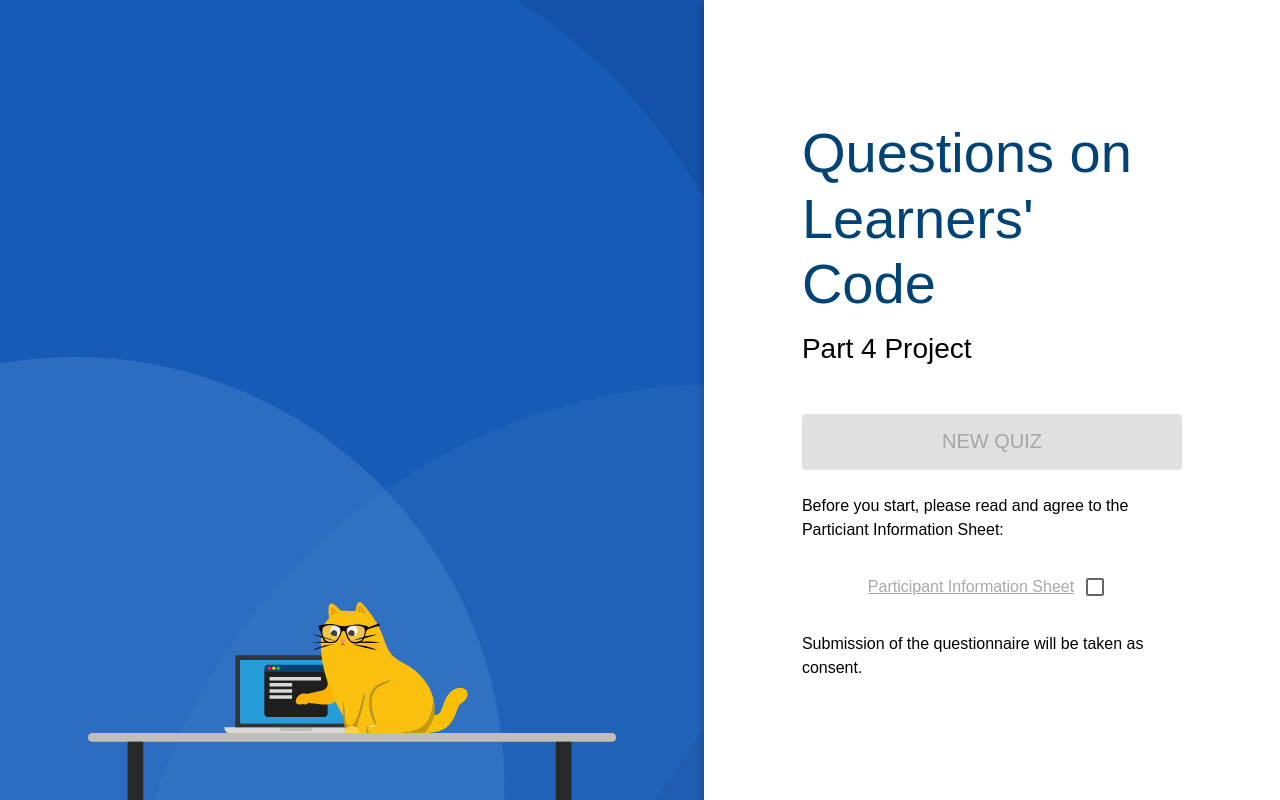
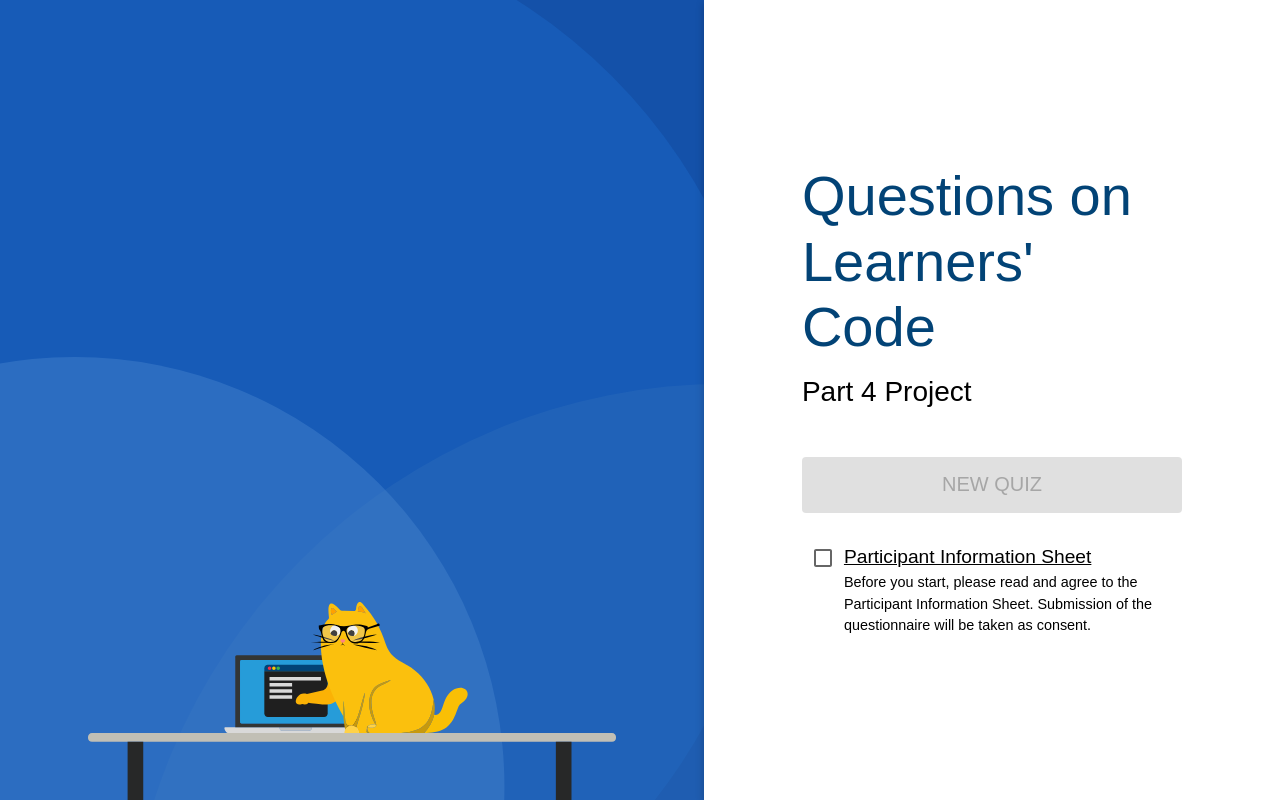
Before and after one commit to qlcPartFourProject/part-4-project-qlcs, a React (Vite) app: page / in a window 1280 px wide. Built offline with nearby package versions, Linux system fonts and the light colour scheme; no server answers; a web font is replaced by a local one.

Commit message:
feat: re-styled the home page PIS prompt

```diff
--- a/config.json
+++ b/config.json
@@ -1,6 +1,6 @@
 {
     "SERVER": {
-        "BASE_URL": "https://qlc-part-4-project.azurewebsites.net/api/",
+        "BASE_URL": "http://127.0.0.1:5000/api/",
         "RESOURCE": {
             "USER_ENDPOINT": "user/",
             "QUIZ_ENDPOINT": "quiz/",
--- a/src/pages/home/HomePage.tsx
+++ b/src/pages/home/HomePage.tsx
@@ -76,42 +76,55 @@ const HomePage = () => {
               onClick={handleOpenModal}
               disabled={!tacAccepted}
               >New Quiz</Button>
-            <Typography>
-                Before you start, please read and agree to the Particiant Information Sheet:
-            </Typography>
+
             <Box
               sx={{
                   // outline: '1px solid black',
                   display: 'flex',
-                  justifyContent: 'center',
-                  alignItems: 'center',
+                  justifyContent: 'start',
+                  alignItems: 'start',
+                  width: '100%'
               }}
               >
-              <Typography
+                <Box
                 sx={{
-                  textDecoration: 'underline',
-                  cursor: 'pointer',
-                  color: Colour.Secondary.L2,
-                  ':hover': {
-                    color: Colour.Secondary.L1,
-                  },
-                  ':active': {
-                    color: Colour.Secondary.L2,
-                  }
+
                 }}
-                onClick={() => setShowTac(prev => !prev)}
-                >Participant Information Sheet</Typography>
+                >
               <Checkbox
                   checked={tacAccepted}
                   onClick={handleTacOnClick}
                   style={{
-                      transition: '1s ease'
+                      transition: '1s ease',
                   }}
                   />
+                </Box>
+              <Box>
+                <Typography
+                  fontWeight='500'
+                  fontSize='1.2rem'
+                  sx={{
+                    pt: 'calc(.2rem * 2)',
+                    textDecoration: 'underline',
+                    cursor: 'pointer',
+                    ':hover': {
+                      color: tacAccepted ? '' : Colour.Secondary.L1
+                    },
+                    ':active': {
+                      color: Colour.Secondary.L2
+                    }
+                  }}
+                  onClick={() => setShowTac(prev => !prev)}
+                  >Participant Information Sheet</Typography>
+                <Typography
+                  fontWeight='300'
+                  fontSize='.9rem'
+                  >
+                  Before you start, please read and agree to the Participant Information Sheet. Submission of the questionnaire will be taken as consent.
+                </Typography>
+                </Box>
               </Box>
-              <Typography>
-                  Submission of the questionnaire will be taken as consent.
-              </Typography>
+
           </Box>
         </Box>
       </Box>
```
